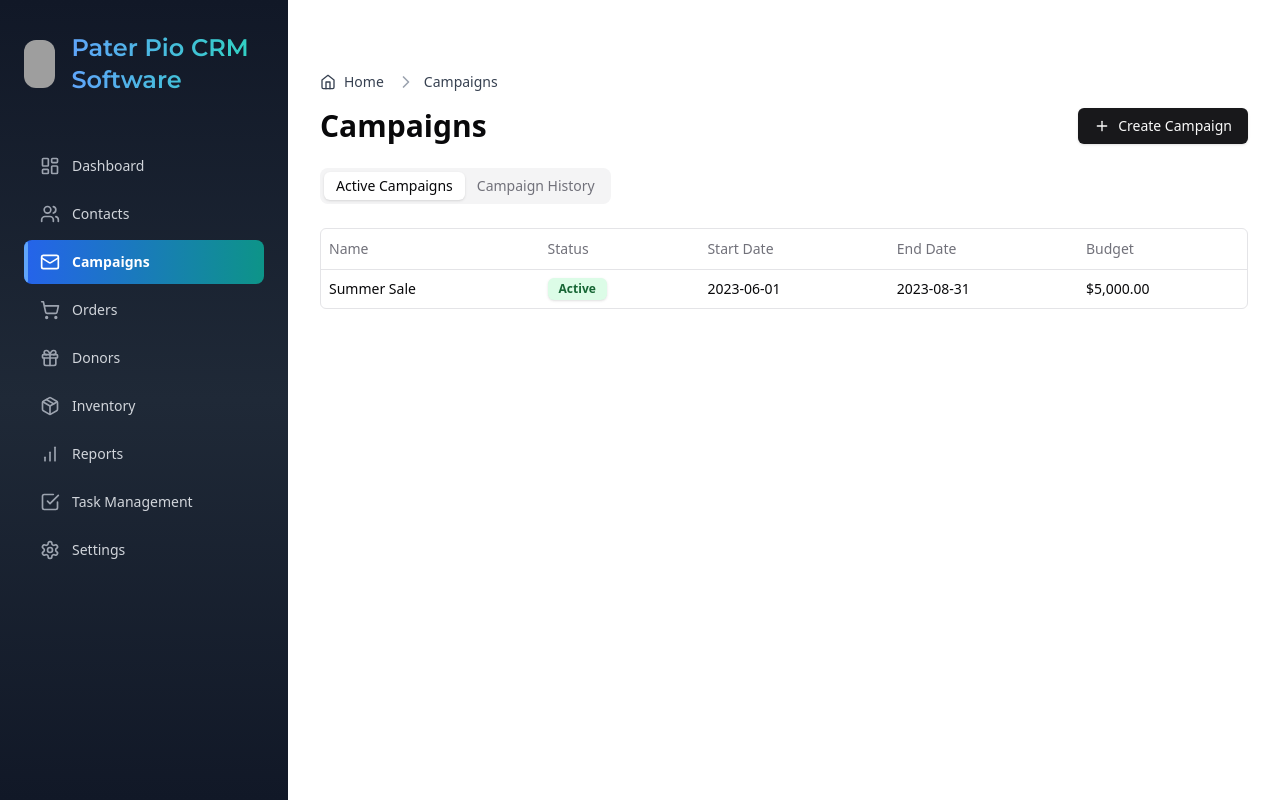
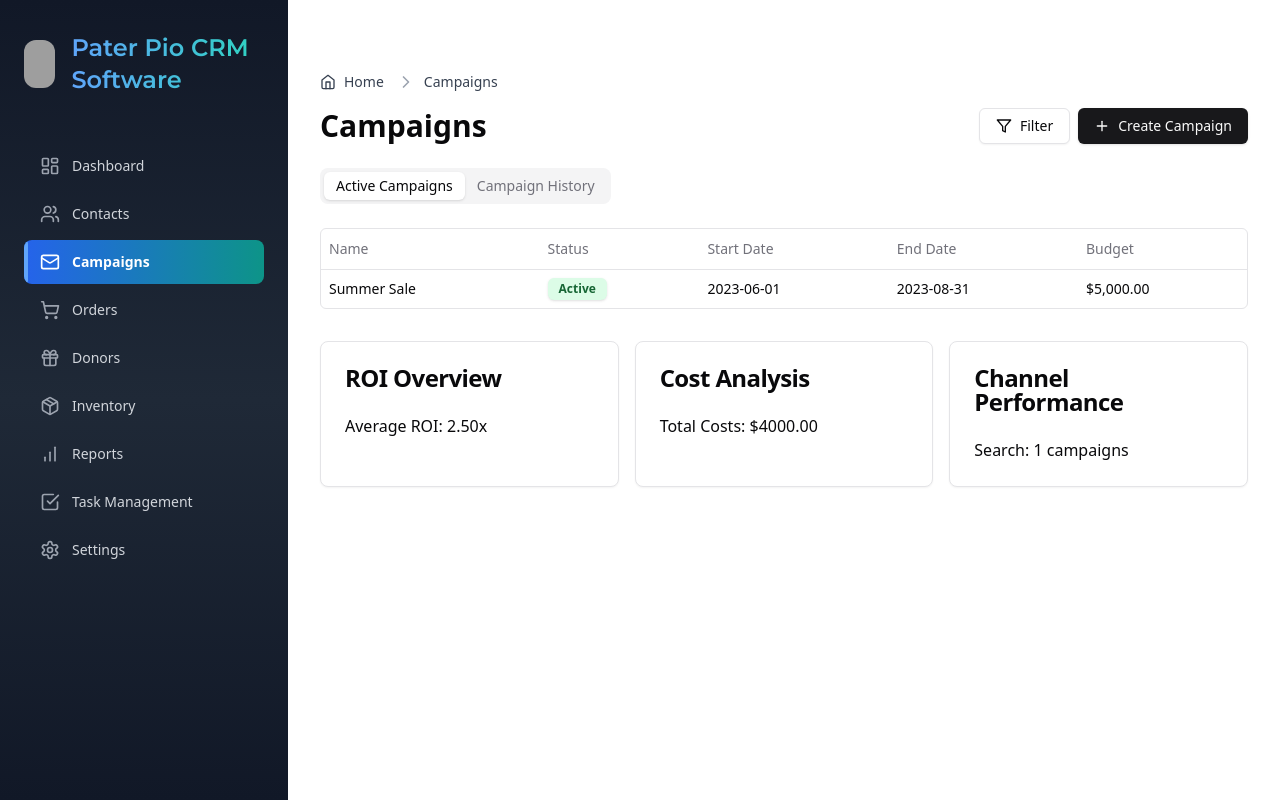
Before and after one commit to ogiMamic/CRM-Software, a Next.js app: page /campaigns in a window 1280 px wide. Built offline with nearby package versions, Linux system fonts and the light colour scheme; grey boxes are pictures that could not be loaded.

Commit message:
Campaign Page update

```diff
--- a/src/app/campaigns/page.tsx
+++ b/src/app/campaigns/page.tsx
@@ -4,11 +4,15 @@ import { useEffect, useState } from 'react'
 import { DataTable } from '@/components/ui/data-table'
 import { columns } from './columns'
 import { Button } from '@/components/ui/button'
-import { PlusIcon } from 'lucide-react'
+import { PlusIcon, FilterIcon } from 'lucide-react'
 import { Tabs, TabsContent, TabsList, TabsTrigger } from "@/components/ui/tabs"
 import { Dialog, DialogContent, DialogHeader, DialogTitle, DialogTrigger } from "@/components/ui/dialog"
 import { CreateCampaignForm } from '@/components/CreateCampaignForm'
 import { Breadcrumbs } from '@/components/Breadcrumbs'
+import { Select, SelectContent, SelectItem, SelectTrigger, SelectValue } from "@/components/ui/select"
+import { Input } from "@/components/ui/input"
+import { Label } from "@/components/ui/label"
+import { Card, CardContent, CardHeader, CardTitle } from "@/components/ui/card"
 
 type Campaign = {
   id: string
@@ -17,10 +21,24 @@ type Campaign = {
   startDate: string
   endDate: string
   budget: number
+  platform: 'Google Ads' | 'Meta Ads'
+  roi: number
+  costs: number
+  channel: string
+  assignee: string
+  property: string
+  workflow: string
 }
 
 export default function CampaignsPage() {
   const [campaigns, setCampaigns] = useState<Campaign[]>([])
+  const [filters, setFilters] = useState({
+    status: 'all',
+    platform: 'all',
+    assignee: '',
+    property: '',
+  })
+  const [isFilterDialogOpen, setIsFilterDialogOpen] = useState(false)
 
   useEffect(() => {
     // In a real application, you would fetch this data from an API
@@ -28,9 +46,9 @@ export default function CampaignsPage() {
       // Simulating an API call with setTimeout
       setTimeout(() => {
         const mockCampaigns: Campaign[] = [
-          { id: '1', name: 'Summer Sale', status: 'Active', startDate: '2023-06-01', endDate: '2023-08-31', budget: 5000 },
-          { id: '2', name: 'Black Friday', status: 'Draft', startDate: '2023-11-24', endDate: '2023-11-27', budget: 10000 },
-          { id: '3', name: 'Holiday Special', status: 'Inactive', startDate: '2022-12-01', endDate: '2022-12-31', budget: 7500 },
+          { id: '1', name: 'Summer Sale', status: 'Active', startDate: '2023-06-01', endDate: '2023-08-31', budget: 5000, platform: 'Google Ads', roi: 2.5, costs: 4000, channel: 'Search', assignee: 'John Doe', property: 'E-commerce Store', workflow: 'Planning > Design > Launch > Monitor' },
+          { id: '2', name: 'Black Friday', status: 'Draft', startDate: '2023-11-24', endDate: '2023-11-27', budget: 10000, platform: 'Meta Ads', roi: 0, costs: 0, channel: 'Social', assignee: 'Jane Smith', property: 'Retail Store', workflow: 'Ideation > Approval > Setup' },
+          { id: '3', name: 'Holiday Special', status: 'Inactive', startDate: '2022-12-01', endDate: '2022-12-31', budget: 7500, platform: 'Google Ads', roi: 3.2, costs: 7000, channel: 'Display', assignee: 'Mike Johnson', property: 'Online Marketplace', workflow: 'Completed' },
         ]
         setCampaigns(mockCampaigns)
       }, 1000)
@@ -39,14 +57,90 @@ export default function CampaignsPage() {
     fetchCampaigns()
   }, [])
 
-  const activeCampaigns = campaigns.filter(campaign => campaign.status === 'Active')
-  const inactiveCampaigns = campaigns.filter(campaign => campaign.status === 'Inactive')
+  const filteredCampaigns = campaigns.filter(campaign => {
+    return (
+      (filters.status === 'all' || campaign.status === filters.status) &&
+      (filters.platform === 'all' || campaign.platform === filters.platform) &&
+      (filters.assignee === '' || campaign.assignee.toLowerCase().includes(filters.assignee.toLowerCase())) &&
+      (filters.property === '' || campaign.property.toLowerCase().includes(filters.property.toLowerCase()))
+    )
+  })
+
+  const activeCampaigns = filteredCampaigns.filter(campaign => campaign.status === 'Active')
+  const inactiveCampaigns = filteredCampaigns.filter(campaign => campaign.status === 'Inactive')
 
   return (
     <div className="container mx-auto py-10">
       <Breadcrumbs items={[{ label: 'Campaigns', href: '/campaigns' }]} />
       <div className="flex justify-between items-center mb-6">
         <h1 className="text-3xl font-bold">Campaigns</h1>
+        <div className="flex space-x-2">
+          <Dialog open={isFilterDialogOpen} onOpenChange={setIsFilterDialogOpen}>
+            <DialogTrigger asChild>
+              <Button variant="outline">
+                <FilterIcon className="mr-2 h-4 w-4" /> Filter
+              </Button>
+            </DialogTrigger>
+            <DialogContent>
+              <DialogHeader>
+                <DialogTitle>Filter Campaigns</DialogTitle>
+              </DialogHeader>
+              <div className="grid gap-4 py-4">
+                <div className="grid grid-cols-4 items-center gap-4">
+                  <Label htmlFor="status" className="text-right">Status</Label>
+                  <Select
+                    value={filters.status}
+                    onValueChange={(value) => setFilters({...filters, status: value})}
+                  >
+                    <SelectTrigger className="col-span-3">
+                      <SelectValue placeholder="Select status" />
+                    </SelectTrigger>
+                    <SelectContent>
+                      <SelectItem value="all">All</SelectItem>
+                      <SelectItem value="Active">Active</SelectItem>
+                      <SelectItem value="Inactive">Inactive</SelectItem>
+                      <SelectItem value="Draft">Draft</SelectItem>
+                    </SelectContent>
+                  </Select>
+                </div>
+                <div className="grid grid-cols-4 items-center gap-4">
+                  <Label htmlFor="platform" className="text-right">Platform</Label>
+                  <Select
+                    value={filters.platform}
+                    onValueChange={(value) => setFilters({...filters, platform: value})}
+                  >
+                    <SelectTrigger className="col-span-3">
+                      <SelectValue placeholder="Select platform" />
+                    </SelectTrigger>
+                    <SelectContent>
+                      <SelectItem value="all">All</SelectItem>
+                      <SelectItem value="Google Ads">Google Ads</SelectItem>
+                      <SelectItem value="Meta Ads">Meta Ads</SelectItem>
+                    </SelectContent>
+                  </Select>
+                </div>
+                <div className="grid grid-cols-4 items-center gap-4">
+                  <Label htmlFor="assignee" className="text-right">Assignee</Label>
+                  <Input
+                    id="assignee"
+                    value={filters.assignee}
+                    onChange={(e) => setFilters({...filters, assignee: e.target.value})}
+                    className="col-span-3"
+                  />
+                </div>
+                <div className="grid grid-cols-4 items-center gap-4">
+                  <Label htmlFor="property" className="text-right">Property</Label>
+                  <Input
+                    id="property"
+                    value={filters.property}
+                    onChange={(e) => setFilters({...filters, property: e.target.value})}
+                    className="col-span-3"
+                  />
+                </div>
+              </div>
+              <Button onClick={() => setIsFilterDialogOpen(false)}>Apply Filters</Button>
+            </DialogContent>
+          </Dialog>
           <Dialog>
             <DialogTrigger asChild>
               <Button>
@@ -63,6 +157,7 @@ export default function CampaignsPage() {
             </DialogContent>
           </Dialog>
         </div>
+      </div>
       <Tabs defaultValue="active" className="w-full">
         <TabsList className="mb-4">
           <TabsTrigger value="active">Active Campaigns</TabsTrigger>
@@ -75,6 +170,39 @@ export default function CampaignsPage() {
           <DataTable columns={columns} data={inactiveCampaigns} />
         </TabsContent>
       </Tabs>
+      <div className="mt-8 grid gap-4 md:grid-cols-2 lg:grid-cols-3">
+        <Card>
+          <CardHeader>
+            <CardTitle>ROI Overview</CardTitle>
+          </CardHeader>
+          <CardContent>
+            {/* Add a chart or summary of ROI here */}
+            <p>Average ROI: {(activeCampaigns.reduce((sum, campaign) => sum + campaign.roi, 0) / activeCampaigns.length).toFixed(2)}x</p>
+          </CardContent>
+        </Card>
+        <Card>
+          <CardHeader>
+            <CardTitle>Cost Analysis</CardTitle>
+          </CardHeader>
+          <CardContent>
+            {/* Add a chart or summary of costs here */}
+            <p>Total Costs: ${activeCampaigns.reduce((sum, campaign) => sum + campaign.costs, 0).toFixed(2)}</p>
+          </CardContent>
+        </Card>
+        <Card>
+          <CardHeader>
+            <CardTitle>Channel Performance</CardTitle>
+          </CardHeader>
+          <CardContent>
+            {/* Add a chart or summary of channel performance here */}
+            <ul>
+              {Array.from(new Set(activeCampaigns.map(c => c.channel))).map(channel => (
+                <li key={channel}>{channel}: {activeCampaigns.filter(c => c.channel === channel).length} campaigns</li>
+              ))}
+            </ul>
+          </CardContent>
+        </Card>
+      </div>
     </div>
   )
 }
```
Lines whose indentation alone changed are shown as unchanged.
